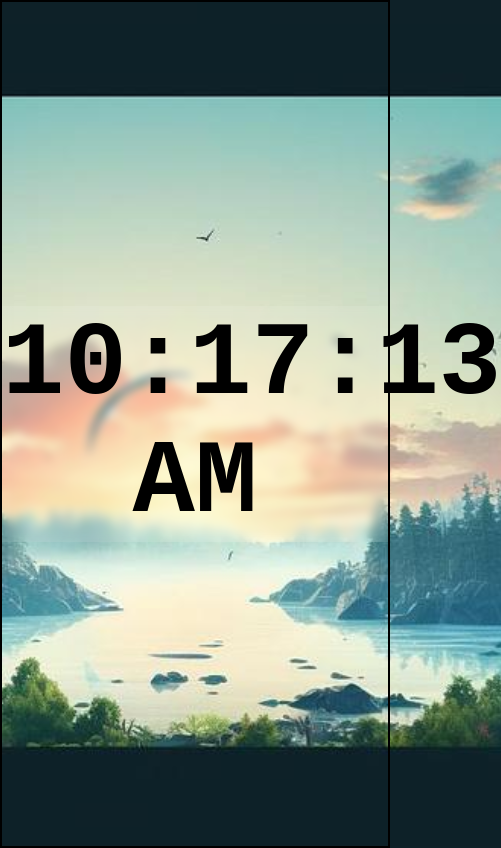
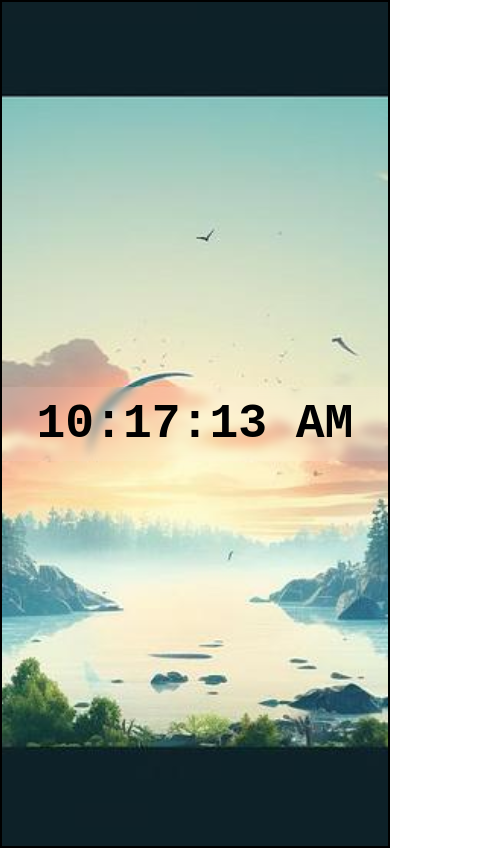
Before and after one commit to prashanth370/clock-time, a plain HTML site: page index.html in a window 390 px wide. Shown: the whole page, 501 px wide, since content can reach past the window. Drawn offline with Linux system fonts and the light colour scheme.

Commit message:
tried to fix probelem for mobile display issue

```diff
--- a/style.css
+++ b/style.css
@@ -23,3 +23,11 @@ body{
     background-color: hsla(0, 0%, 100%, 0.1);
     width: 100%;
 }
+
+/* Add media query for smaller screens */
+@media (max-width: 600px) {
+    #clock {
+        font-size: 3rem;
+        padding: 10px;
+    }
+}
```
